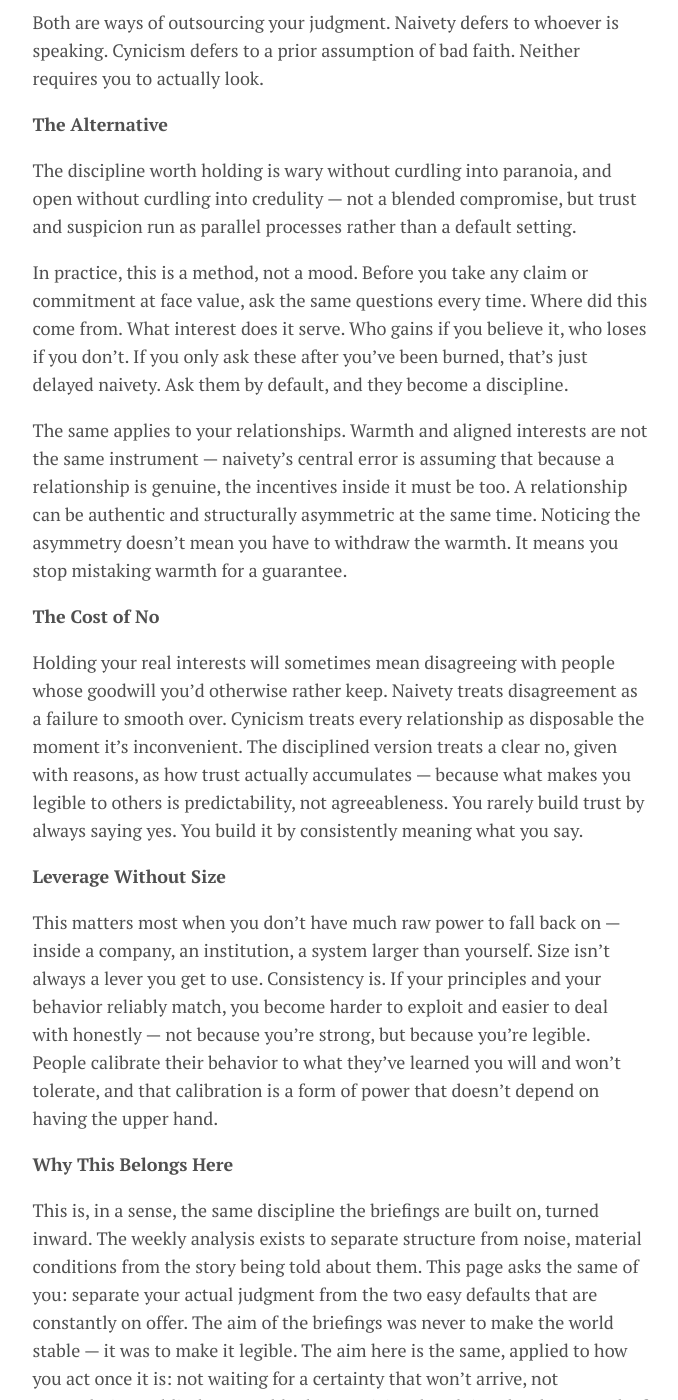
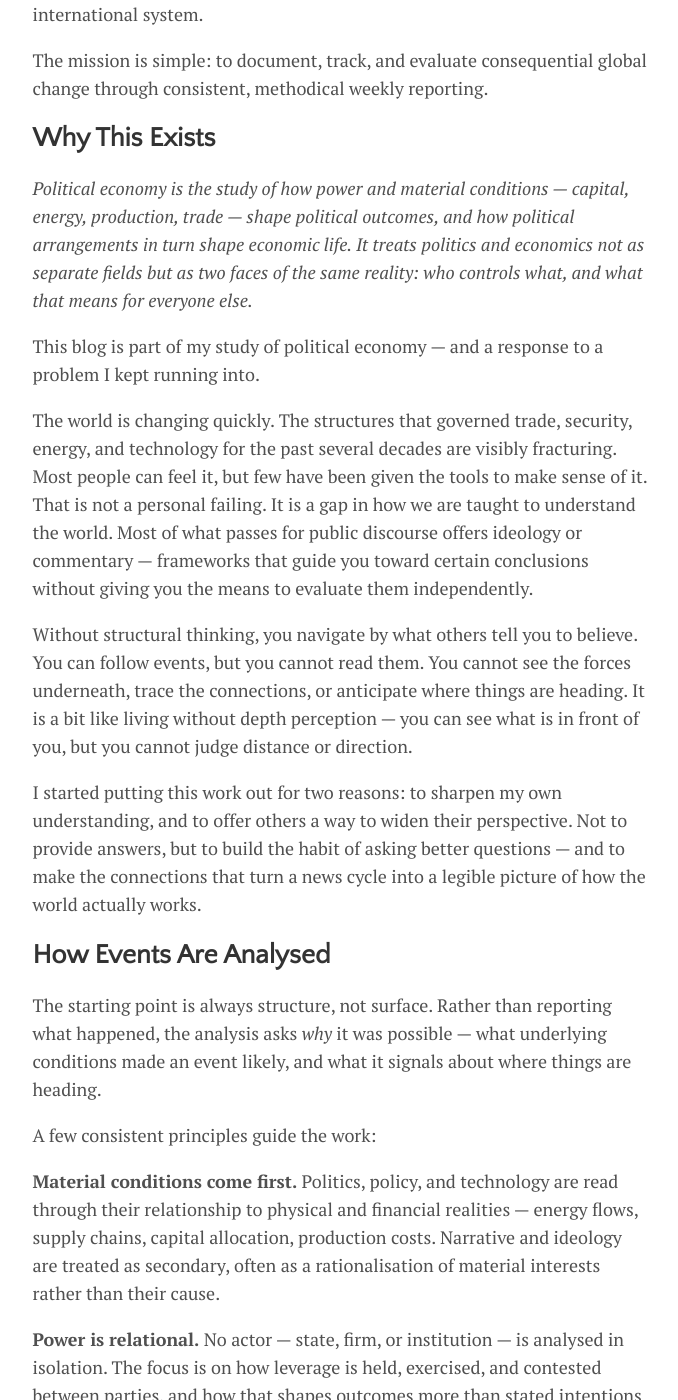
Before and after one commit to GD-MRNG/political-economy-blog, a Jekyll site: the page built from menu/read-the-world.md, in a window 1280 px wide and 1400 px high, scrolled down 612 px. Shown: the whole window, without its empty margins (300-978 px from the left). Built offline with Jekyll 4.4.1, drawn with Linux system fonts in a browser that asks for light colours; some of the changed text lies outside the part shown.

Commit message:
Refactor: re-title'About' page and update menu accordingly

```diff
--- a/_data/settings.yml
+++ b/_data/settings.yml
@@ -7,7 +7,6 @@ disqus:
 google-ID: ''
 
 menu:
-- {name: 'About',   url: 'about.html'}
 - {name: 'Read the World Without Being Ruled',   url: 'read-the-world.html'}
 
 # Available social icons are powered by Font Awesome, so you can use any icon that they offer
--- a/menu/about.md
+++ /dev/null
@@ -1,43 +0,0 @@
----
-layout: page
-title: "About"
-permalink: /about
----
-
-*Political economy is the study of how power and material conditions — capital, energy, production, trade — shape political outcomes, and how political arrangements in turn shape economic life. It treats politics and economics not as separate fields but as two faces of the same reality: who controls what, and what that means for everyone else.*
-
----
-
-This site publishes analysis of political economy at three scales: the global system, the technology sector, and the lived experience of Singapore and Southeast Asia.
-
-Each report synthesizes key global developments and delivers disciplined analysis across geopolitics, economics, security, and emerging risks. Rather than chasing headlines, the focus is on identifying meaningful shifts, connecting strategic signals, and assessing their broader implications for the international system.
-
-The mission is simple: to document, track, and evaluate consequential global change through consistent, methodical weekly reporting.
-
-## Why This Exists
-
-This blog is part of my study of political economy — and a response to a problem I kept running into.
-
-The world is changing quickly. The structures that governed trade, security, energy, and technology for the past several decades are visibly fracturing. Most people can feel it, but few have been given the tools to make sense of it. That is not a personal failing. It is a gap in how we are taught to understand the world. Most of what passes for public discourse offers ideology or commentary — frameworks that guide you toward certain conclusions without giving you the means to evaluate them independently.
-
-Without structural thinking, you navigate by what others tell you to believe. You can follow events, but you cannot read them. You cannot see the forces underneath, trace the connections, or anticipate where things are heading. It is a bit like living without depth perception — you can see what is in front of you, but you cannot judge distance or direction.
-
-I started putting this work out for two reasons: to sharpen my own understanding, and to offer others a way to widen their perspective. Not to provide answers, but to build the habit of asking better questions — and to make the connections that turn a news cycle into a legible picture of how the world actually works.
-
-## How Events Are Analysed
-
-The starting point is always structure, not surface. Rather than reporting what happened, the analysis asks *why* it was possible — what underlying conditions made an event likely, and what it signals about where things are heading.
-
-A few consistent principles guide the work:
-
-**Material conditions come first.** Politics, policy, and technology are read through their relationship to physical and financial realities — energy flows, supply chains, capital allocation, production costs. Narrative and ideology are treated as secondary, often as a rationalisation of material interests rather than their cause.
-
-**Power is relational.** No actor — state, firm, or institution — is analysed in isolation. The focus is on how leverage is held, exercised, and contested between parties, and how that shapes outcomes more than stated intentions do.
-
-**History sets the baseline.** Current events are situated in longer structural trends. A policy shift or market move that looks sudden usually reflects a tension that has been building for years. Understanding that context is what separates analysis from commentary.
-
-**Scale matters.** A global shift in energy governance lands differently in Singapore than it does in Washington or Riyadh. The analysis tries to trace how macro-level structural changes translate into specific pressures on firms, households, and governments in this part of the world.
-
-The aim is not prediction, but orientation — a clearer picture of the forces at work so that decisions, whether personal, professional, or political, can be made with better information.
-
-[← Back to Home]({{ "/" | relative_url }})
--- a/menu/read-the-world.md
+++ b/menu/read-the-world.md
@@ -4,30 +4,42 @@ title: "Read the World Without Being Ruled"
 permalink: /read-the-world
 ---
 
-The world is restructuring again — trade routes, alliances, technology, the institutions that used to hold things steady. The briefings can describe what's shifting and why. What they generally can't tell you is how to actually relate to what you now know. That's a separate question, and it deserves its own answer.
+The world is restructuring again — trade routes, alliances, technology, the institutions that used to hold things steady. These are not separate disruptions. They are expressions of a single underlying system — one in which power and material conditions are always shaping each other, and political arrangements are always shaping economic life.
 
-The world offers two, and both get dressed up as wisdom. Naivety assumes institutions and partners are roughly what they claim to be. It's comfortable, and it's expensive — if you can't tell a partner from a predator, you get treated as prey. Cynicism assumes the opposite: that every position conceals an unstated interest, that suspicion is the only safe default. It feels sharper than naivety, but it isn't realism — it's a refusal to discriminate, dressed up as one. If you treat everything as a threat, you protect nothing. You just end up isolated, and call it wisdom.
+---
 
-Both are ways of outsourcing your judgment. Naivety defers to whoever is speaking. Cynicism defers to a prior assumption of bad faith. Neither requires you to actually look.
+This site publishes analysis of political economy at three scales: the global system, the technology sector, and the lived experience of Singapore and Southeast Asia.
 
-**The Alternative**
+Each report synthesizes key global developments and delivers disciplined analysis across geopolitics, economics, security, and emerging risks. Rather than chasing headlines, the focus is on identifying meaningful shifts, connecting strategic signals, and assessing their broader implications for the international system.
 
-The discipline worth holding is wary without curdling into paranoia, and open without curdling into credulity — not a blended compromise, but trust and suspicion run as parallel processes rather than a default setting.
+The mission is simple: to document, track, and evaluate consequential global change through consistent, methodical weekly reporting.
 
-In practice, this is a method, not a mood. Before you take any claim or commitment at face value, ask the same questions every time. Where did this come from. What interest does it serve. Who gains if you believe it, who loses if you don't. If you only ask these after you've been burned, that's just delayed naivety. Ask them by default, and they become a discipline.
+## Why This Exists
 
-The same applies to your relationships. Warmth and aligned interests are not the same instrument — naivety's central error is assuming that because a relationship is genuine, the incentives inside it must be too. A relationship can be authentic and structurally asymmetric at the same time. Noticing the asymmetry doesn't mean you have to withdraw the warmth. It means you stop mistaking warmth for a guarantee.
+*Political economy is the study of how power and material conditions — capital, energy, production, trade — shape political outcomes, and how political arrangements in turn shape economic life. It treats politics and economics not as separate fields but as two faces of the same reality: who controls what, and what that means for everyone else.*
 
-**The Cost of No**
+This blog is part of my study of political economy — and a response to a problem I kept running into.
 
-Holding your real interests will sometimes mean disagreeing with people whose goodwill you'd otherwise rather keep. Naivety treats disagreement as a failure to smooth over. Cynicism treats every relationship as disposable the moment it's inconvenient. The disciplined version treats a clear no, given with reasons, as how trust actually accumulates — because what makes you legible to others is predictability, not agreeableness. You rarely build trust by always saying yes. You build it by consistently meaning what you say.
+The world is changing quickly. The structures that governed trade, security, energy, and technology for the past several decades are visibly fracturing. Most people can feel it, but few have been given the tools to make sense of it. That is not a personal failing. It is a gap in how we are taught to understand the world. Most of what passes for public discourse offers ideology or commentary — frameworks that guide you toward certain conclusions without giving you the means to evaluate them independently.
 
-**Leverage Without Size**
+Without structural thinking, you navigate by what others tell you to believe. You can follow events, but you cannot read them. You cannot see the forces underneath, trace the connections, or anticipate where things are heading. It is a bit like living without depth perception — you can see what is in front of you, but you cannot judge distance or direction.
 
-This matters most when you don't have much raw power to fall back on — inside a company, an institution, a system larger than yourself. Size isn't always a lever you get to use. Consistency is. If your principles and your behavior reliably match, you become harder to exploit and easier to deal with honestly — not because you're strong, but because you're legible. People calibrate their behavior to what they've learned you will and won't tolerate, and that calibration is a form of power that doesn't depend on having the upper hand.
+I started putting this work out for two reasons: to sharpen my own understanding, and to offer others a way to widen their perspective. Not to provide answers, but to build the habit of asking better questions — and to make the connections that turn a news cycle into a legible picture of how the world actually works.
 
-**Why This Belongs Here**
+## How Events Are Analysed
 
-This is, in a sense, the same discipline the briefings are built on, turned inward. The weekly analysis exists to separate structure from noise, material conditions from the story being told about them. This page asks the same of you: separate your actual judgment from the two easy defaults that are constantly on offer. The aim of the briefings was never to make the world stable — it was to make it legible. The aim here is the same, applied to how you act once it is: not waiting for a certainty that won't arrive, not surrendering to blind trust or blanket suspicion, but doing the slower work of looking, every time, and acting on what's actually there.
+The starting point is always structure, not surface. Rather than reporting what happened, the analysis asks *why* it was possible — what underlying conditions made an event likely, and what it signals about where things are heading.
+
+A few consistent principles guide the work:
+
+**Material conditions come first.** Politics, policy, and technology are read through their relationship to physical and financial realities — energy flows, supply chains, capital allocation, production costs. Narrative and ideology are treated as secondary, often as a rationalisation of material interests rather than their cause.
+
+**Power is relational.** No actor — state, firm, or institution — is analysed in isolation. The focus is on how leverage is held, exercised, and contested between parties, and how that shapes outcomes more than stated intentions do.
+
+**History sets the baseline.** Current events are situated in longer structural trends. A policy shift or market move that looks sudden usually reflects a tension that has been building for years. Understanding that context is what separates analysis from commentary.
+
+**Scale matters.** A global shift in energy governance lands differently in Singapore than it does in Washington or Riyadh. The analysis tries to trace how macro-level structural changes translate into specific pressures on firms, households, and governments in this part of the world.
+
+The aim is not prediction, but orientation — a clearer picture of the forces at work so that decisions, whether personal, professional, or political, can be made with better information.
 
 [← Back to Home]({{ "/" | relative_url }})
```
